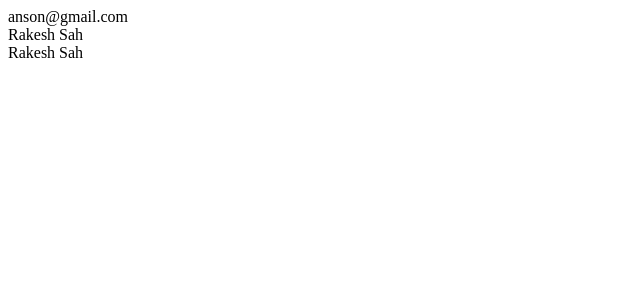
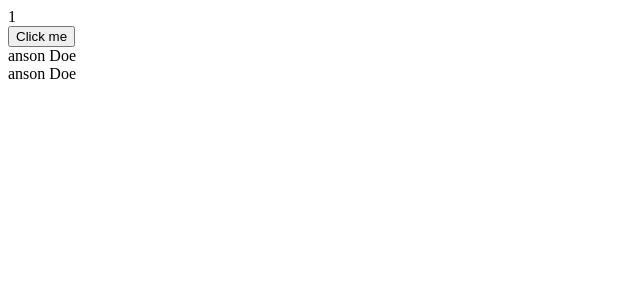
Before and after one commit to santoshkbrj/Reactjs_Tutorial, a React (Vite) app: page / in a window 1280 px wide. Shown: the top 300 px of the page, without its empty margins (0-640 px from the left). Built offline with nearby package versions, Linux system fonts and the light colour scheme; no server answers.

Commit message:
Custom Data Fetching

```diff
--- a/src/App.jsx
+++ b/src/App.jsx
@@ -1,17 +1,23 @@
+import { useState } from "react";
 import PostContainer from "./components/PostContainer";
 import { UserContext } from "./utils/Context/UserContext"
+import { useFetchUser } from "./utils/hooks/useFetchUser";
 
 function App() {
+    const { user, loading, error } = useFetchUser(2);
+    console.log(user, loading, error)
 
+    const [userData, setUserData] = useState(
+        {
+            id: 1,
+            username: 'anson',
+            email: "anson@gmail.com",
+            displayName: "anson Doe"
+        }
+    )
 
     return (
-        <UserContext.Provider value={
-            {
-                id: 1,
-                username: 'Rakesh',
-                email: "anson@gmail.com",
-                displayName: "Rakesh Sah"
-            }}>
+        <UserContext.Provider value={{ ...userData, setUserData }}>
             <div>
                 <PostContainer />
             </div>
--- a/src/components/PostContent.jsx
+++ b/src/components/PostContent.jsx
@@ -6,7 +6,11 @@ export default function PostContent() {
     const userContextData = useContext(UserContext)
     return (
         <div>
-            {userContextData.email}
+            {userContextData.id}<br />
+            <button onClick={() => {
+                setUserData((currentState) =>
+                    ({ ...currentState, displayName: "Updated display Name" }))
+            }}>Click me</button>
             <PostContentButton />
         </div>
     )
--- a/src/utils/Context/UserContext.js
+++ b/src/utils/Context/UserContext.js
@@ -4,5 +4,6 @@ export const UserContext = createContext({
     id: 0,
     username: '',
     email: "",
-    displayName: ""
+    displayName: "",
+    setUserData: () => { },
 });
--- /dev/null
+++ b/src/utils/hooks/useFetchUser.js
@@ -0,0 +1,36 @@
+import { useEffect } from "react";
+import { useState } from "react";
+
+const ApiUrl = "https://jsonplaceholder.typicode.com/users";
+
+export function useFetchUser(userId) {
+
+    const [userData, setUserData] = useState({});
+    const [loading, setLoading] = useState(false);
+    const [error, setError] = useState();
+
+
+    useEffect(() => {
+        const controller = new AbortController();
+        setLoading(true);
+        fetch(`${ApiUrl}/${userId}`, { signal: controller.signal })
+            .then((response) => response.json())
+            .then((data) => {
+                setUserData(data);
+                setError(undefined);
+            })
+            .catch((err) => {
+                setError(err)
+            })
+            .finally(() => {
+                setLoading(false)
+            })
+
+        return () => {
+            controller.abort();
+            setLoading(false);
+        }
+    }, [userId]);
+
+    return { user: userData, loading, error };
+}
```
